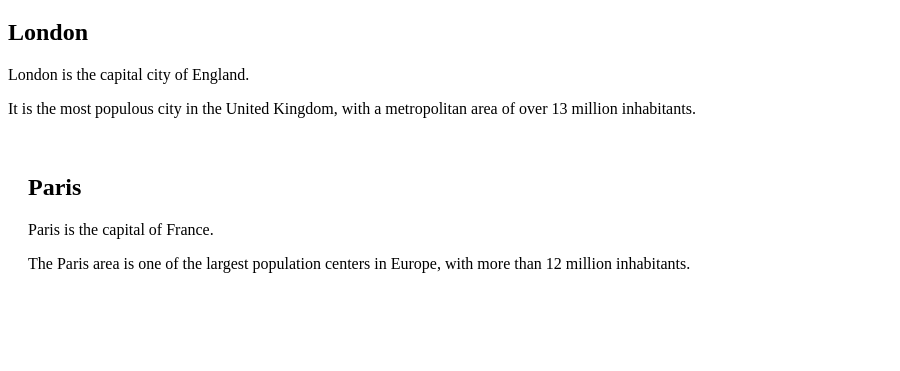
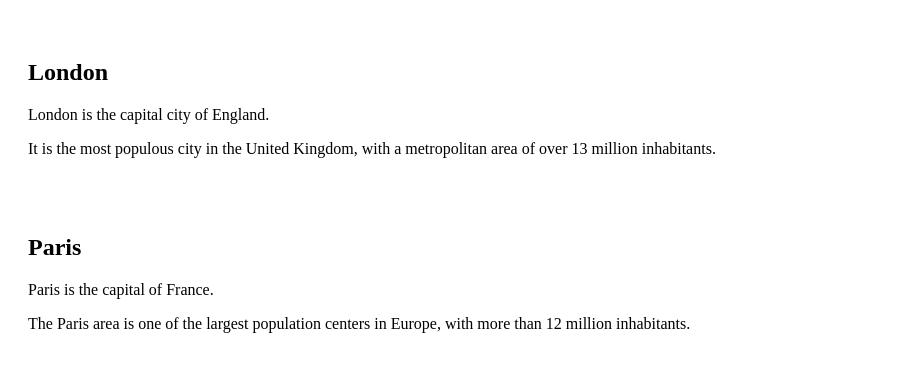
Before and after one commit to degozaru/degozaru.github.io, a plain HTML site: page index.html in a window 1280 px wide. Shown: the part 61-432 px from the top of the page, without its empty margins (0-900 px from the left). Drawn offline with Linux system fonts and the light colour scheme.

Commit message:
Update index.html

```diff
--- a/index.html
+++ b/index.html
@@ -2,7 +2,7 @@
 <html lang="en-us">
 <head>
 <style>
-.city {
+.section {
     float: left;
     margin: 5px;
     padding: 15px;
@@ -15,14 +15,14 @@
 <h1>Responsive Web Design Demo</h1>
 </center>
 
-<div class="Links">
+<div class="section">
   <h2>London</h2>
   <p>London is the capital city of England.</p>
   <p>It is the most populous city in the United Kingdom,
   with a metropolitan area of over 13 million inhabitants.</p>
 </div>
 
-<div class="city">
+<div class="section">
   <h2>Paris</h2>
   <p>Paris is the capital of France.</p>
   <p>The Paris area is one of the largest population centers in Europe,
```
